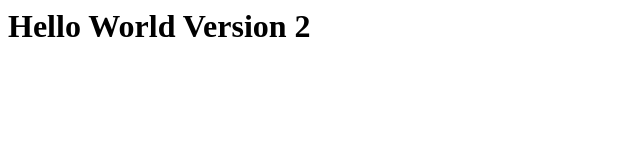
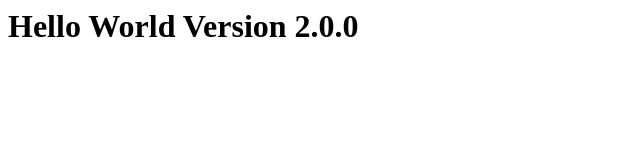
Before and after one commit to sakuffo/n28-promo-to-prod, a plain HTML site: page index.html in a window 1280 px wide. Shown: the full height of the page, 0-640 px from the left. Drawn offline with Linux system fonts and the light colour scheme.

Commit message:
name change

```diff
--- a/index.html
+++ b/index.html
@@ -1,5 +1,5 @@
 <html>
 <body>
-  <h1>Hello World Version 2</h1>
+  <h1>Hello World Version 2.0.0</h1>
 </body>
 </html>
```
